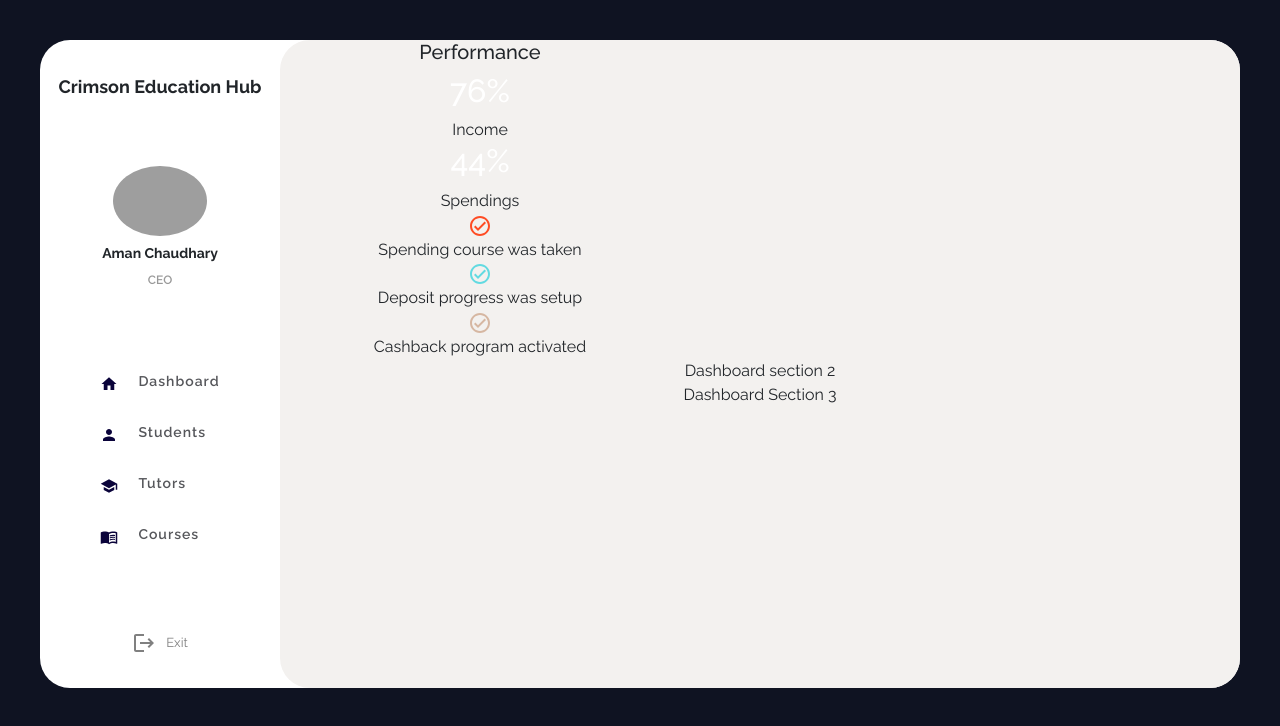
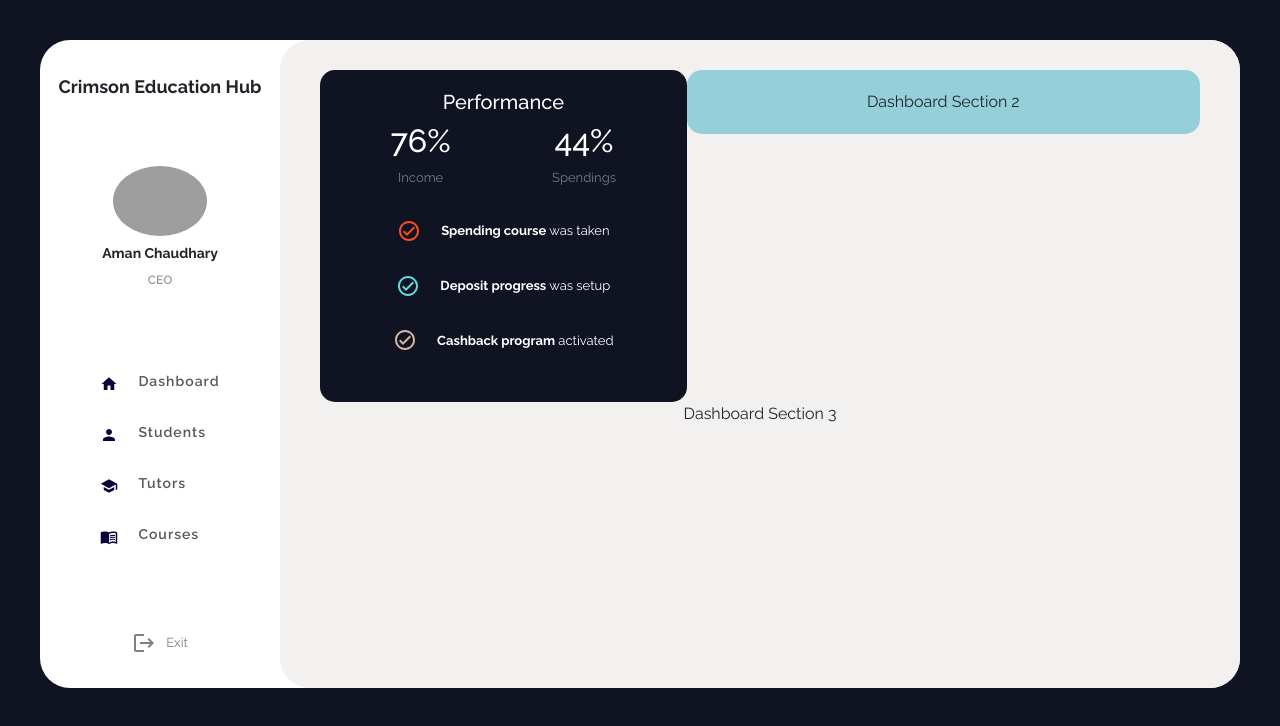
Before and after one commit to amanc1248/crimsoneducatoinhub, a React (Create React App) app in the folder frontend/: page / in a window 1280 px wide. Shown: the top 726 px of the page. Built offline with nearby package versions, Linux system fonts and the light colour scheme; grey boxes are pictures that could not be loaded; the HTML template or start-up script is replaced by a standard one.

Commit message:
Add: dashboardSection

```diff
--- a/frontend/src/Screens/Dashboard/DashboardContainer.js
+++ b/frontend/src/Screens/Dashboard/DashboardContainer.js
@@ -1,4 +1,6 @@
 import React from 'react'
+
+
 import { DashboardSection1 } from './DashboardSection1'
 import { DashboardSection2 } from './DashboardSection2'
 import { DashboardSection3 } from './DashboardSection3'
@@ -6,9 +8,13 @@ import { DashboardSection3 } from './DashboardSection3'
 export const DashboardContainer = ()=>{
     return(
         <div className='dashboard__container'>
-            <DashboardSection1/>
-            <DashboardSection2/>
-            <DashboardSection3/>
+            <div className="dashboard__upper__section row g-0">
+                <DashboardSection1/>
+                <DashboardSection2/>
+            </div>
+            <div className="dashboard__lower__section">
+                <DashboardSection3/>
+            </div>
         </div>
     )
 }
--- a/frontend/src/Screens/Dashboard/DashboardSection2.js
+++ b/frontend/src/Screens/Dashboard/DashboardSection2.js
@@ -2,8 +2,10 @@ import React from 'react'
 
 export const DashboardSection2 =()=>{
     return (
-        <div className="dashboard__section2">
-            Dashboard section 2
+        <div className="dashboard__section2 col-7">
+            <div className="dashboard__section2__content">
+                Dashboard Section 2
+            </div>
         </div>
     )
 }
--- a/frontend/src/styles/screens/dashboard.css
+++ b/frontend/src/styles/screens/dashboard.css
@@ -0,0 +1,43 @@
+.dashboard__section1, .dashboard__section2{
+    }
+.dashboard__section2{
+}
+
+.dashboard__section1__content,
+.dashboard__section2__content{
+    border-radius: 15px;
+}
+.dashboard__section1__content{
+    padding: 20px;
+    background-color: #0F1322;
+}
+.dashboard__section2__content{
+    padding: 20px;
+    background-color: #95CFD9;
+}
+.section__1__title{
+    color: white;
+}
+.performance__text{
+    font-size: small;
+    color: #777B8A;
+}
+.perfomance__list{
+    display: flex;
+    justify-content: space-around;
+}
+.checklist__single{
+    display: flex;
+    gap: 20px;
+    justify-content: center;
+    margin: 30px 0;
+}
+
+.checklist__text__1,
+.checklist__text__2{
+    font-size: small;
+    color: white;
+}
+.checklist__text__1{
+    font-weight: bold;
+}
--- a/frontend/src/styles/screens/home.css
+++ b/frontend/src/styles/screens/home.css
@@ -26,6 +26,7 @@
     background-color: #F3F1EF;
     border-radius: 30px;
     height: 100%;
+    padding: 30px 40px;
 }
 .user__name{
     font-size: 14px;
```
